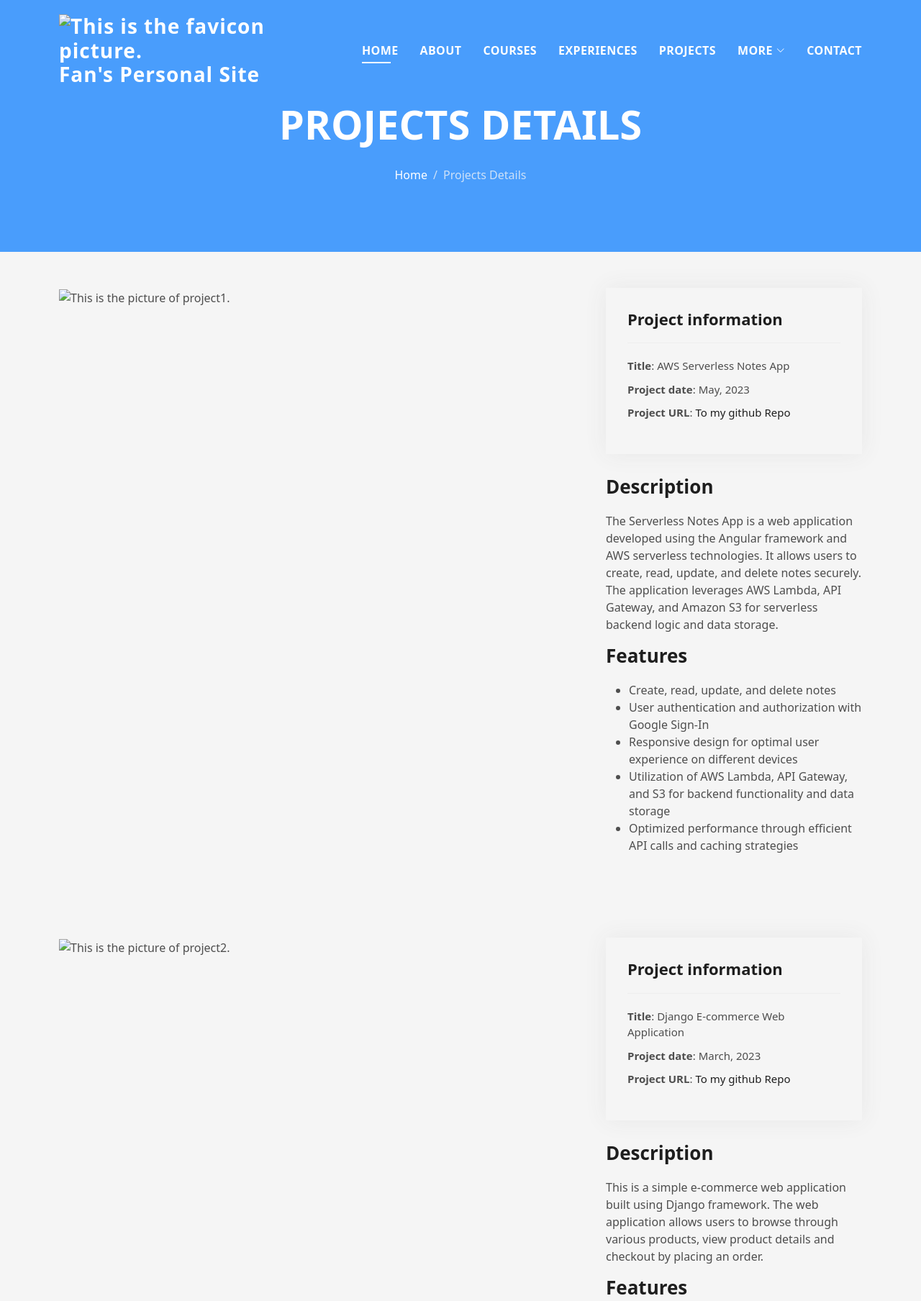
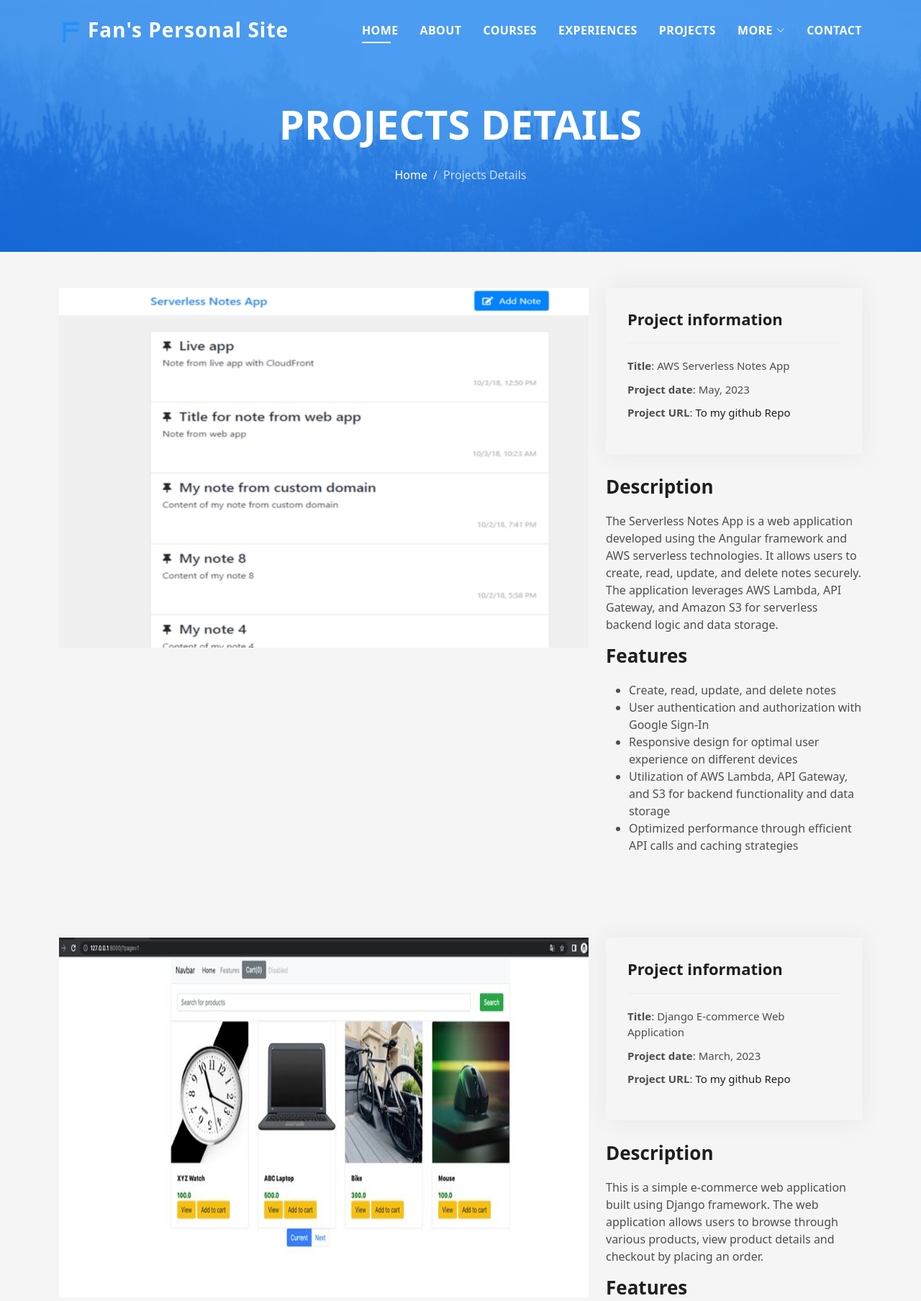
Before and after one commit to Unknownfanzh/Personal_homepage, a website: page projects-details.html in a window 1280 px wide. Shown: the top 1808 px of the page at 72% size. Drawn offline with nearby package versions, Linux system fonts and the light colour scheme.

Commit message:
update the second page

```diff
--- a/projects-details.html
+++ b/projects-details.html
@@ -10,8 +10,8 @@
     <meta content name="keywords">
 
     <!-- Favicons -->
-    <link href="image/favicon.ico" rel="icon">
-    <link href="image/apple-touch-icon.png" rel="apple-touch-icon">
+    <link href="images/favicon.ico" rel="icon">
+    <link href="images/apple-touch-icon.png" rel="apple-touch-icon">
 
     <!-- Vendor CSS Files -->
     <link
@@ -39,7 +39,7 @@
       <div class="container d-flex align-items-center justify-content-between">
 
         <h1 class="logo"><a href="index.html" class="logo"><img
-              src="image/favicon.ico" alt="This is the favicon picture."
+              src="images/favicon.ico" alt="This is the favicon picture."
               class="img-fluid"></a><a
             href="index.html">Fan's Personal Site</a></h1>
 
@@ -65,7 +65,7 @@
     </header><!-- End Header -->
 
     <div class="hero hero-single route bg-image"
-      style="background-image: url(image/overlay-bg.jpg)">
+      style="background-image: url(images/overlay-bg.jpg)">
       <div class="overlay-mf"></div>
       <div class="hero-content display-table">
         <div class="table-cell">
@@ -94,7 +94,7 @@
               <div class="project-details-slider">
                 <div class="align-items-center">
                   <div class="slide">
-                    <img src="image/project1.jpg"
+                    <img src="images/project1.jpg"
                       alt="This is the picture of project1.">
                   </div>
 
@@ -152,7 +152,7 @@
                 <div class="align-items-center">
 
                   <div class="slide">
-                    <img src="image/project2.jpg"
+                    <img src="images/project2.jpg"
                       alt="This is the picture of project2.">
                   </div>
 
@@ -213,7 +213,7 @@
                 <div class="align-items-center">
 
                   <div class="slide">
-                    <img src="image/project3.jpg"
+                    <img src="images/project3.jpg"
                       alt="This is the picture of project3.">
                   </div>
 
```
